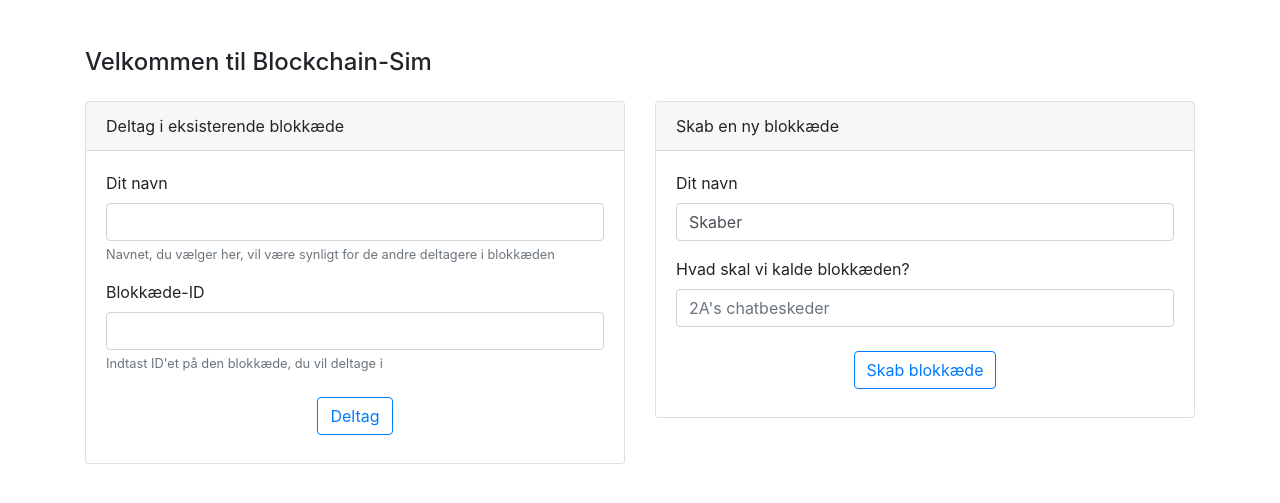
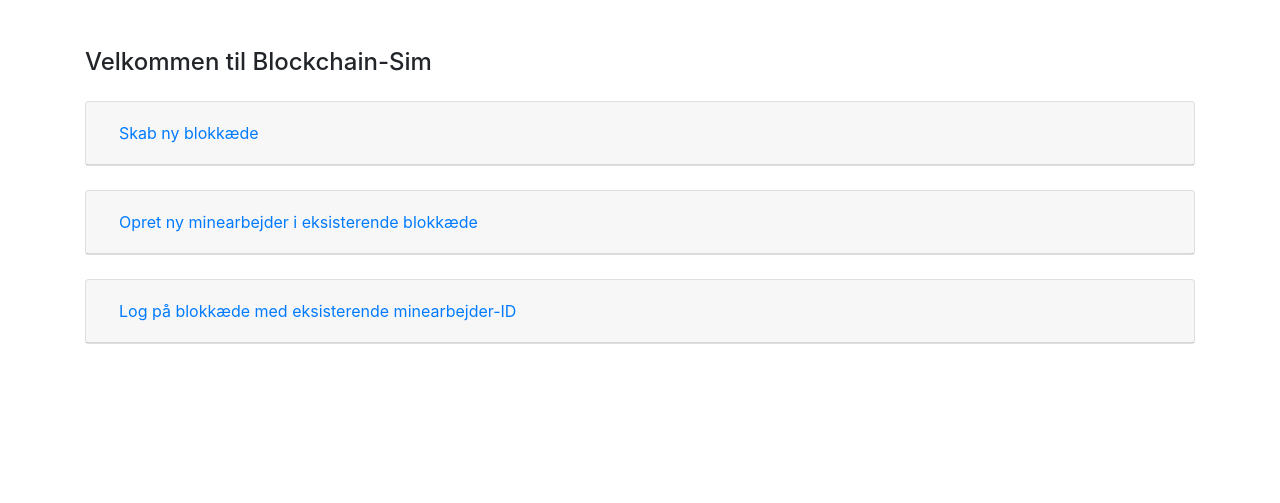
Before and after one commit to DatalogiForAlle/blockchain-sim, a Django app: page / in a window 1280 px wide. Shown: the part 56-559 px from the top of the page. Run offline with Django 3.2, Linux system fonts and the light colour scheme; some libraries are stand-ins or nearby versions.

Commit message:
new login working

```diff
--- a/bcsim/admin.py
+++ b/bcsim/admin.py
@@ -23,7 +23,7 @@ class BlockAdmin(admin.ModelAdmin):
 class MinerAdmin(admin.ModelAdmin):
     list_display = (
         'id',
-        'miner_id',
+        'miner_num',
         'balance'
     )
 
--- a/bcsim/forms.py
+++ b/bcsim/forms.py
@@ -15,7 +15,7 @@ class BlockchainForm(forms.ModelForm):
     class Meta:
         model = Blockchain
         fields = ['creator_name','title']
-        labels = {'creator_name': 'Dit navn', 'title': 'Hvad skal vi kalde blokkæden?', }
+        labels = {'creator_name': 'Dit navn/holdnavn', 'title': 'Hvad skal vi kalde blokkæden?', }
         widgets = {
             'title': forms.TextInput(attrs={'placeholder': "2A's chatbeskeder"}),
         }
@@ -30,7 +30,7 @@ class JoinForm(forms.ModelForm):
         model = Miner
         fields = ['name']
         labels = {
-            'name': 'Dit navn',
+            'name': 'Dit navn/holdnavn',
         }
         help_texts = {
             'name': 'Navnet, du vælger her, vil være synligt for de andre deltagere i blokkæden',
@@ -75,3 +75,29 @@ class BlockForm(forms.ModelForm):
                 raise forms.ValidationError(
                     'Nonce skal være et heltal')
         return nonce
+
+
+class LoginForm(forms.Form):
+    """ Form to login to existing block as existing user """
+
+    blockchain_id = forms.CharField(max_length=8, label="Blokkæde-ID",
+                                    help_text="Indtast blokkædens ID")
+
+    miner_id = forms.CharField(max_length=8, label="Minearbejder-ID",
+                               help_text="Indtast dit minearbejder-ID")
+
+    def clean_blockchain_id(self):
+        """ Additional validation of the form's blockchain_id field """
+        blockchain_id = self.cleaned_data['blockchain_id'].lower()
+        if not Blockchain.objects.filter(id=blockchain_id).exists():
+            raise forms.ValidationError(
+                'Der findes ingen blokkæde med dette ID.')
+        return blockchain_id
+
+    def clean_miner_id(self):
+        """ Additional validation of the form's min_id field """
+        miner_id = self.cleaned_data['miner_id'].lower()
+        if not Miner.objects.filter(id=miner_id).exists():
+            raise forms.ValidationError(
+                'Der findes ingen minearbejder med dette ID.')
+        return miner_id
--- a/bcsim/templates/bcsim/base.html
+++ b/bcsim/templates/bcsim/base.html
@@ -25,8 +25,9 @@
 
                 <div class="collapse navbar-collapse" id="navbarResponsive">
                     <ul class="navbar-nav ml-auto">
-                        <li class="nav-item"><a class="nav-link" href="{% url 'bcsim:mine' %}">Blokkæde</a></li>
+                        <li class="nav-item"><a class="nav-link" href="{% url 'bcsim:mine' %}">Minedrift</a></li>
                         <li class="nav-item"><a class="nav-link" href="{% url 'bcsim:participants' %}">Deltagere</a></li>
+                        <li class="nav-item"><a class="nav-link" href="{% url 'bcsim:invite' %}">Inviter</a></li>
                         {% comment %} <li class="nav-item"><a class="nav-link" href="#" onclick="document.getElementById('logout-form').submit()">Forlad blokkæde</a></li> {% endcomment %}
                     </ul>
                 </div>
--- a/bcsim/templates/bcsim/home.html
+++ b/bcsim/templates/bcsim/home.html
@@ -5,44 +5,36 @@
 
 {% block content %}
 
+
 <h4 class="mb-4">Velkommen til Blockchain-Sim</h4>
 
-{% if request.session.miner_id %}
-    <!-- Warn users who have already joined a blockchain -->
-    <div class="alert alert-warning">
+{% if miner %}
+    <!-- Inform users who have already joined a blockchain -->
+    <div class="alert alert-info">
         Du deltager allerede i en blokkæde!<br>
-        Hvis du trykker på en af knapperne nedenfor, mister du dit nuværende minearbejder-ID.<br>
+        Blokkædens ID er {{ miner.blockchain.id }}.<br>
+        Dit minearbejder-ID er {{ miner.id}}.<br>
+        Dit navn/hold-navn er {{ miner.name}}. <br>
         Gå tilbage til <a href="{% url 'bcsim:mine' %}">din blokkæde</a>.
     </div>
-{% endif %}
-
-<p></p>
-<div class="row">
-    <div class="col col-12 col-lg-6">
-        <div class="card">
-            <div class="card-header">
-                Deltag i eksisterende blokkæde
+    <div class="alert alert-warning">
+        Hvis du ønsker at deltage i eller oprette en anden blokklæde, så skal du først <a href = "{% url 'bcsim:logout' %}">forlade din blokkæde</a>.
     </div>
 
-            <div class="card-body container">
-                <form action="{% url 'bcsim:home' %}" method="post">
-                    {% csrf_token %}
-                    {{ join_form|crispy }}
-                    <div class="d-flex justify-content-center">
-                        <button type="submit" name="join_bc" value ="submit" class="btn btn-outline-primary my-2">Deltag</button>
+
+{% else %}
+<div id="accordion">
+    <div class="card">
+      <div class="card-header" id="headingOne">
+        <h5 class="mb-0">
+          <button class="btn btn-link" data-toggle="collapse" data-target="#collapseOne" aria-expanded="false" aria-controls="collapseOne">
+            Skab ny blokkæde
+          </button>
+        </h5>
       </div>
-                </form>
-            </div>
-        </div>
-    </div>
-    <!-- Col with options for "hosts" -->
 
-    <div class="col col-12 col-lg-6 mt-5 mb-3 my-lg-0">
-        <div class="card mb-4">
-            <div class="card-header">
-                Skab en ny blokkæde
-            </div>
-            <div class="card-body container">
+      <div id="collapseOne" class="collapse" aria-labelledby="headingOne" data-parent="#accordion">
+        <div class="card-body">
             <form action="{% url 'bcsim:home' %}" method="post">
                 {% csrf_token %}
                 {{ create_form|crispy }}
@@ -53,6 +45,65 @@
         </div>
       </div>
     </div>
+    <br>
+    <div class="card">
+      <div class="card-header" id="headingTwo">
+        <h5 class="mb-0">
+          <button class="btn btn-link collapsed" data-toggle="collapse" data-target="#collapseTwo" aria-expanded="false" aria-controls="collapseTwo">
+            Opret ny minearbejder i eksisterende blokkæde
+          </button>
+        </h5>
+      </div>
+      <div id="collapseTwo" class="collapse" aria-labelledby="headingTwo" data-parent="#accordion">
+        <div class="card-body">
+            <form action="{% url 'bcsim:home' %}" method="post">
+                {% csrf_token %}
+                {{ join_form|crispy }}
+                <div class="d-flex justify-content-center">
+                    <button type="submit" name="join_bc" value ="submit" class="btn btn-outline-primary my-2">Opret minearbejder</button>
+                </div>
+            </form>
+        </div>
+      </div>
+    </div>
+    <br>
+    <div class="card">
+      <div class="card-header" id="headingThree">
+        <h5 class="mb-0">
+          <button class="btn btn-link collapsed" data-toggle="collapse" data-target="#collapseThree" aria-expanded="false" aria-controls="collapseThree">
+            Log på blokkæde med eksisterende minearbejder-ID
+        </button>
+        </h5>
+      </div>
+      <div id="collapseThree" class="collapse" aria-labelledby="headingThree" data-parent="#accordion">
+        <div class="card-body">
+            <form action="{% url 'bcsim:home' %}" method="post">
+                {% csrf_token %}
+                {{ login_form|crispy }}
+                <div class="d-flex justify-content-center">
+                    <button type="submit" name="login" value ="submit" class="btn btn-outline-primary my-2">Log på blokkæde</button>
+                </div>
+            </form>
+        </div>
+      </div>
+    </div>
   </div>
 
-{% endblock %}
+{% endif %}
+{% endblock content %}
+
+
+{% block javascript %}
+<script>
+
+{% if expand == 'first' %}
+    document.getElementById('collapseOne').classList.add('show')
+{% elif expand == 'second' %}
+    document.getElementById('collapseTwo').classList.add('show')
+{% elif expand == 'third' %}
+    document.getElementById('collapseThree').classList.add('show')
+{% endif %}
+
+</script>
+
+{% endblock javascript %}
--- a/bcsim/templates/bcsim/participants.html
+++ b/bcsim/templates/bcsim/participants.html
@@ -20,7 +20,7 @@
         </thead>
         <tbody>
             {% for miner in miners %}
-                {% if miner.name == client_miner_name %}
+                {% if miner.name == client.name %}
                     <tr style="background-color: {{ miner.color }}">
                 {% else %}
                     <tr>
--- a/bcsim/urls.py
+++ b/bcsim/urls.py
@@ -6,6 +6,7 @@ app_name = 'bcsim'
 urlpatterns = [
     path('', views.home_view, name='home'),
     path('deltagere', views.participants_view, name='participants'),
+    path('inviter', views.invite_view, name='invite'),
     path('minedrift/', views.mine_view, name='mine'),
     path('logout/', views.logout_view, name='logout'),
     path('block-list/', views.block_list_view_htmx, name="block_list")
--- a/bcsim/views.py
+++ b/bcsim/views.py
@@ -5,13 +5,14 @@ from django.urls import reverse
 from django.views.decorators.http import require_GET, require_POST
 from django.contrib import messages
 from .models import Blockchain, Block, Miner
-from .forms import BlockchainForm, JoinForm, BlockForm
+from .forms import BlockchainForm, JoinForm, BlockForm, LoginForm
 import secrets
 
 # All session variables
-MINER_VARS = ['miner_id', 'blockchain_id']
+MINER_VARS = ['miner_id', 'miner_num', 'blockchain_id']
 VALID_PROOF_VARS = ['valid_proof', 'valid_proof_payload', 'valid_proof_nonce',
                     'valid_proof_block_id']
+
 
 
 def next_payload(blockchain_id, block_id):
@@ -39,6 +40,18 @@ def del_session_vars(session_vars, request):
 
 
 @require_GET
+def invite_view(request):
+    try:
+        miner = Miner.objects.get(id=request.session['miner_id'])
+    except:
+        # if client does not have a session, return to home:
+        return redirect(reverse('bcsim:home'))
+    else:
+        context = {'blockchain': miner.blockchain, 'miner': miner}
+        return render(request, 'bcsim/invite.html', context)
+
+
+@require_GET
 def participants_view(request):
     try:
         miner = Miner.objects.get(id=request.session['miner_id'])
@@ -47,11 +60,11 @@ def participants_view(request):
         return redirect(reverse('bcsim:home'))
     else:
         miners = Miner.objects.filter(blockchain=miner.blockchain).order_by('-balance')
-        context = {'miners': miners, 'blockchain': miner.blockchain, 'client_miner_name':miner.name}
+        context = {'miners': miners, 'blockchain': miner.blockchain, 'client':miner}
         return render(request, 'bcsim/participants.html', context)
 
 
-@require_POST
+@require_GET
 def logout_view(request):
     """ Destroy session variables, and return to home view """
     blockchain_id = request.session['blockchain_id']
@@ -71,13 +84,26 @@ def home_view(request):
 
     create_form = BlockchainForm()
 
+    login_form = LoginForm()
+
+    expand = 'none'
+
     if request.method == 'GET':
+
+        initial = {}
         if 'blockchain_id' in request.GET:
-            join_form = JoinForm(initial={'blockchain_id':request.GET['blockchain_id']})
+            initial['blockchain_id'] = request.GET['blockchain_id']
+        if 'miner_id' in request.GET:
+            initial['miner_id'] = request.GET['miner_id']
+        join_form = JoinForm(initial=initial)
+        login_form = LoginForm(initial=initial)
 
     if request.method == "POST":
 
         if 'join_bc' in request.POST:
+
+            expand = 'second'
+
             join_form = JoinForm(request.POST)
 
             if join_form.is_valid():
@@ -87,11 +113,12 @@ def home_view(request):
                 )
                 new_miner = join_form.save(commit=False)
                 new_miner.blockchain = blockchain
-                new_miner.miner_id = Miner.objects.filter(blockchain=blockchain).count()
+                new_miner.miner_num = Miner.objects.filter(blockchain=blockchain).count()
                 new_miner.save()
 
                 # set session variables for client
                 request.session['miner_id'] = new_miner.id
+                request.session['miner_num'] = new_miner.miner_num
                 request.session['blockchain_id'] = request.POST['blockchain_id']
 
                 messages.success(request, "Du deltager nu i en blokkæde!")
@@ -99,7 +126,11 @@ def home_view(request):
                 # redirect to mining page
                 return redirect(reverse('bcsim:mine'))
 
+
+
         elif 'create_bc' in request.POST:
+            expand = 'first'
+
             create_form = BlockchainForm(request.POST)
 
             if create_form.is_valid():
@@ -108,8 +139,9 @@ def home_view(request):
                 new_blockchain = create_form.save()
 
                 # create miner
-                creator = Miner.objects.create(name=create_form.cleaned_data['creator_name'], blockchain=new_blockchain, miner_id=0, creator=True)
+                creator = Miner.objects.create(name=create_form.cleaned_data['creator_name'], blockchain=new_blockchain, miner_num=0, creator=True)
                 request.session['miner_id'] = creator.id
+                request.session['miner_num'] = creator.miner_num
                 request.session['blockchain_id'] = new_blockchain.id
 
                 # create initial block in chain
@@ -126,14 +158,47 @@ def home_view(request):
                 # redirect to mining page
                 return redirect(reverse('bcsim:mine'))
 
+        elif 'login' in request.POST:
+            expand = 'third'
+
+            login_form = LoginForm(request.POST)
+
+            if login_form.is_valid():
+                blockchain = Blockchain.objects.get(
+                    id=login_form.cleaned_data['blockchain_id']
+                )
+                miner = Miner.objects.get(
+                    id=login_form.cleaned_data['miner_id']
+                )
+
+                # set session variables for client
+                request.session['miner_id'] = miner.id
+                request.session['miner_num'] = miner.miner_num
+                request.session['blockchain_id'] = request.POST['blockchain_id']
+
+                messages.success(request, "Du deltager nu i en blokkæde!")
+
+                # redirect to mining page
+                return redirect(reverse('bcsim:mine'))
+
 
     context = {
         'create_form': create_form,
-        'join_form': join_form
+        'join_form': join_form,
+        'login_form': login_form
     }
 
-    if 'blockchain_id' in request.session:
-        context['blockchain_id'] = request.session['blockchain_id']
+    if 'miner_id' in request.session:
+        miner = Miner.objects.get(id=request.session['miner_id'])
+        context['miner'] = miner
+
+    context['expand'] = expand
+
+    if 'miner_id' in request.GET:
+       context['expand'] = 'third'
+
+    elif 'blockchain_id' in request.GET:
+       context['expand'] = 'second'
 
     return render(request, 'bcsim/home.html', context)
 
```
Also changed, not shown: bcsim/models.py (+23 -2 lines), bcsim/templates/bcsim/invite.html (added, +48 -0 lines), bcsim/templates/bcsim/mine.html (+11 -7 lines), bcsim/tests/factories.py (+3 -1 lines), bcsim/tests/test_views.py (+21 -17 lines), bcsim/migrations/0019_rename_miner_id_miner_miner_num.py (added), bcsim/migrations/0020_alter_miner_id.py (added). Lines whose indentation alone changed are shown as unchanged.
